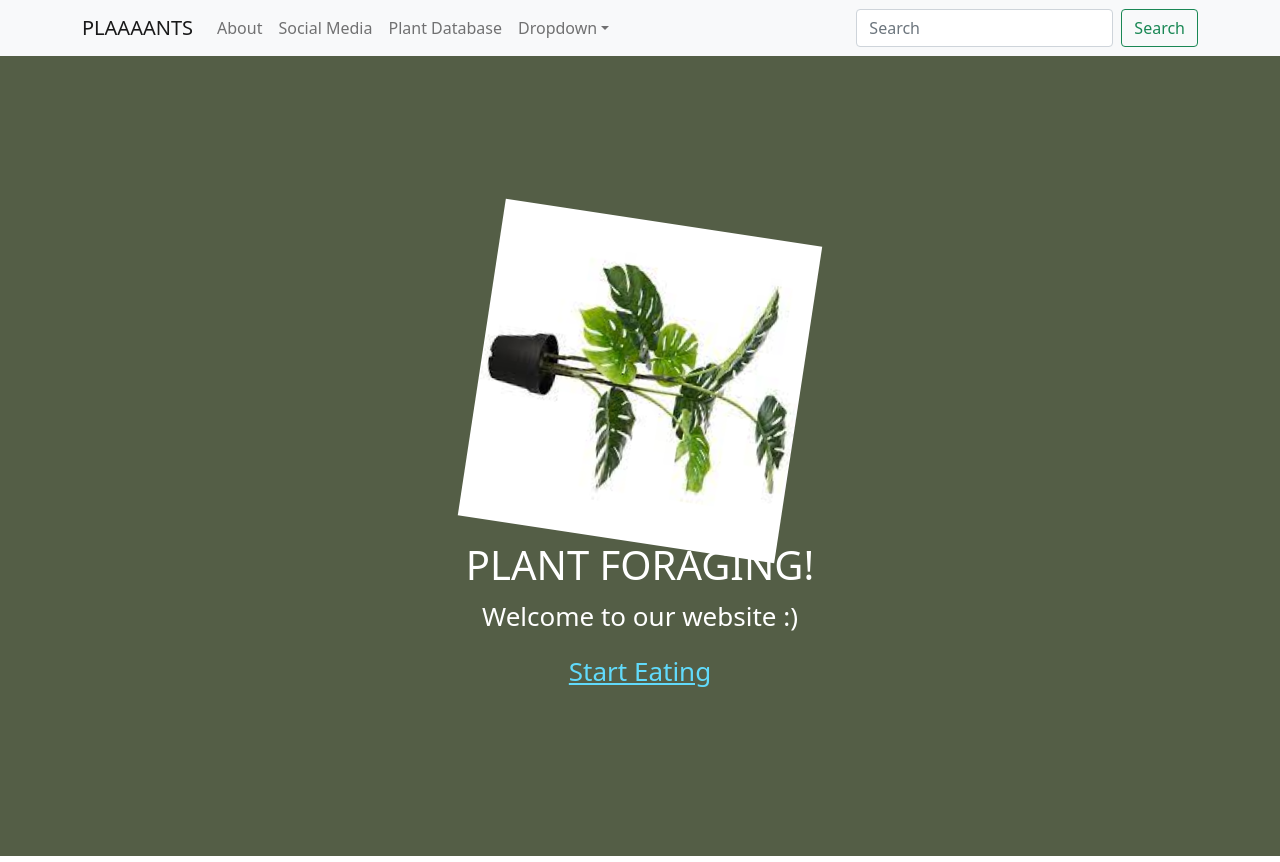
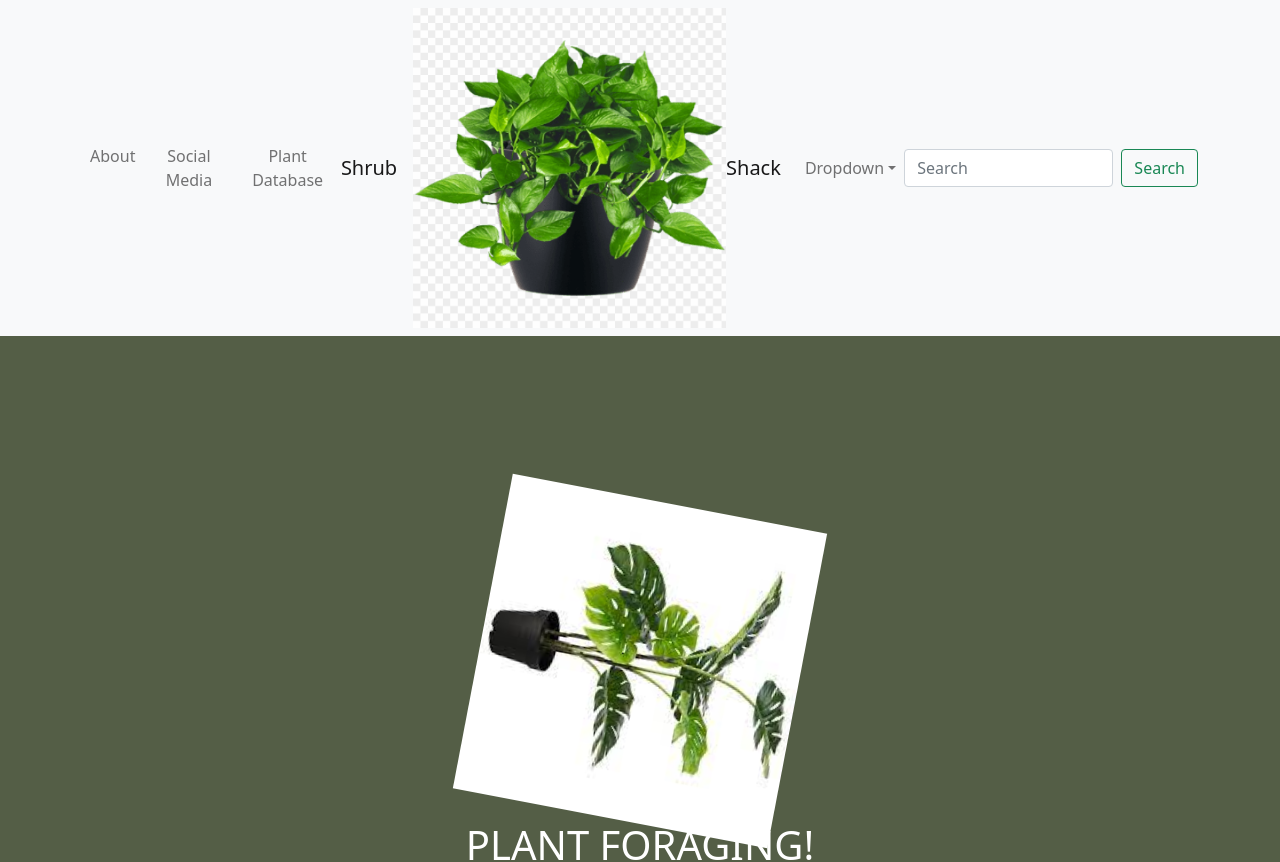
Before and after one commit to michelleberry/plant-foraging, a React (Create React App) app: page / in a window 1280 px wide. Shown: the top 862 px of the page. Built offline with nearby package versions, Linux system fonts and the light colour scheme.

Commit message:
rearrange navbar

```diff
--- a/src/App.css
+++ b/src/App.css
@@ -3,6 +3,11 @@
 }
 
 .App-logo {
+  height: 40vmin;
+  pointer-events: none;
+}
+
+.App-logo-small {
   height: 40vmin;
   pointer-events: none;
 }
--- a/src/components/navbar.jsx
+++ b/src/components/navbar.jsx
@@ -1,21 +1,33 @@
 import React from 'react';
 import{Link} from 'react-router-dom';
+import logo from './logo.png';
 import {
   Nav, NavDropdown, Navbar, Container,FormControl, Form, Button
 } from 'react-bootstrap';
 
 export default function Mynavbar() {
+  var icon = (
+    <span class="logo">
+      <a href="/">
+        <img src={logo} height="33" width="120" alt="text here" /></a>
+    </span>
+  );
   return (
-    <Navbar bg="light" expand="lg">
+    <Navbar brand={icon} bg="light" expand="lg">
         <Container>
-            <Navbar.Brand as={Link} to='/'>PLAAAANTS</Navbar.Brand>
+
             <Navbar.Toggle aria-controls="basic-navbar-nav" />
             <Navbar.Collapse id="basic-navbar-nav">
+
             <Nav className="me-auto">
                 <Nav.Link as={Link} to='about'>About</Nav.Link>
                 <Nav.Link as={Link} to='social'>Social Media</Nav.Link>
                 <Nav.Link as={Link} to='plants'>Plant Database</Nav.Link>
-
+            </Nav>
+            <Navbar.Brand as={Link} to='/'>Shrub</Navbar.Brand>
+            <img src={logo} className="App-logo-small" alt="logo" />
+            <Navbar.Brand as={Link} to='/'>Shack</Navbar.Brand>
+            <Nav className="me-auto">
                 <NavDropdown title="Dropdown" id="basic-nav-dropdown">
                 <NavDropdown.Item href="#action/3.1">Action</NavDropdown.Item>
                 <NavDropdown.Item href="#action/3.2">Another action</NavDropdown.Item>
```
Also changed, not shown: src/components/logo.png (added).
